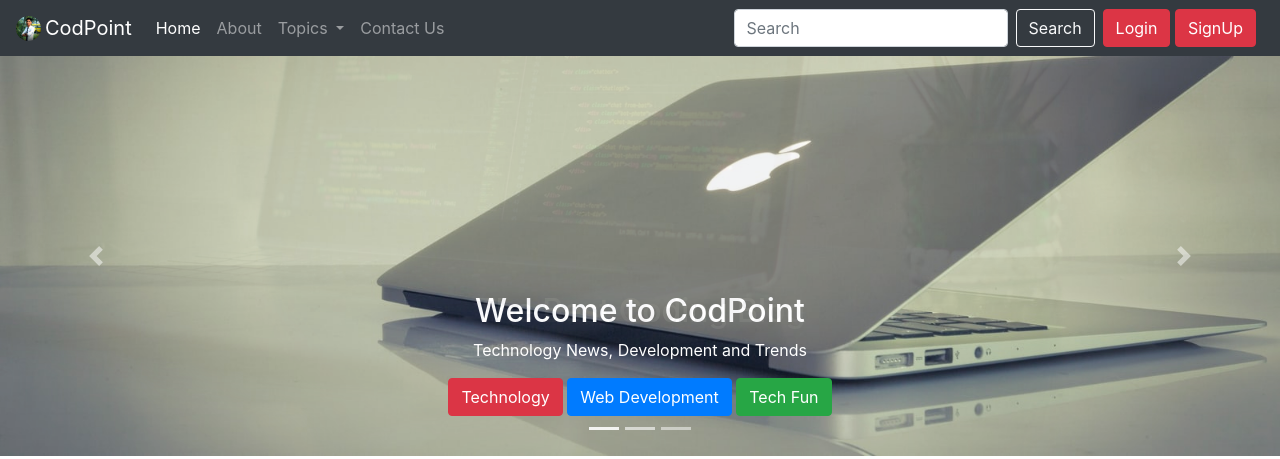
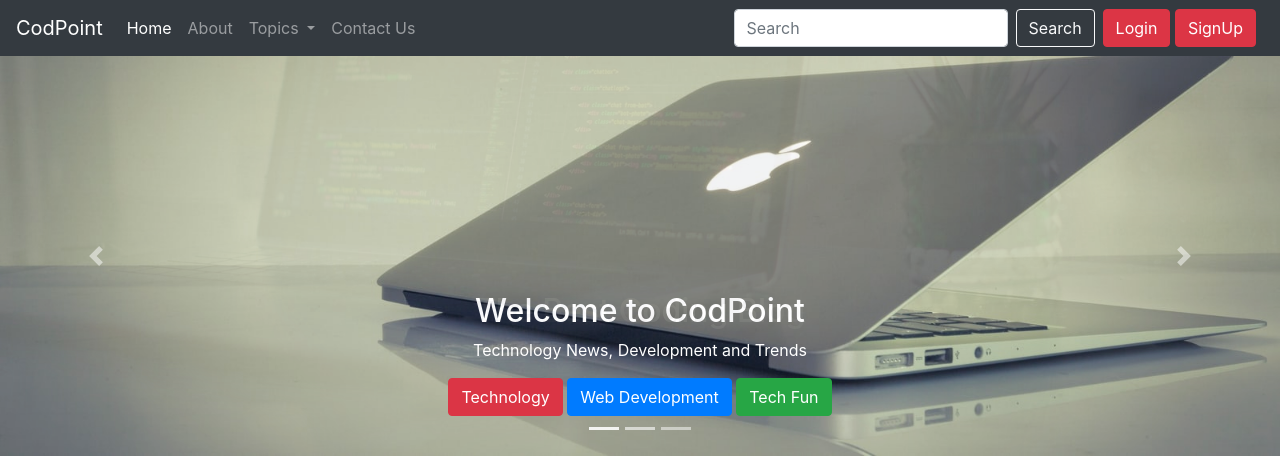
Before and after one commit to Anuragtiwar/CodPoint, a plain HTML site: page index.html in a window 1280 px wide. Shown: the top 459 px of the page. Drawn offline with nearby package versions, Linux system fonts and the light colour scheme.

Commit message:
Update index.html

```diff
--- a/index.html
+++ b/index.html
@@ -14,16 +14,11 @@
     <title>CodPoint - Heaven for Programmers</title>
 </head>
 <style>
-  .round_img{
-    border-radius: 200px;
-    height: 25px;
-    width: 25px;
-    margin-right: 4px;
-  }
+
 </style>
 <body>
     <nav class="navbar navbar-expand-lg navbar-dark bg-dark">
-      <img src="image.jpg" alt="Anurag" class="round_img">
+
         <a class="navbar-brand" href="index.html">CodPoint</a>
         <button class="navbar-toggler" type="button" data-toggle="collapse" data-target="#navbarSupportedContent"
             aria-controls="navbarSupportedContent" aria-expanded="false" aria-label="Toggle navigation">
```
